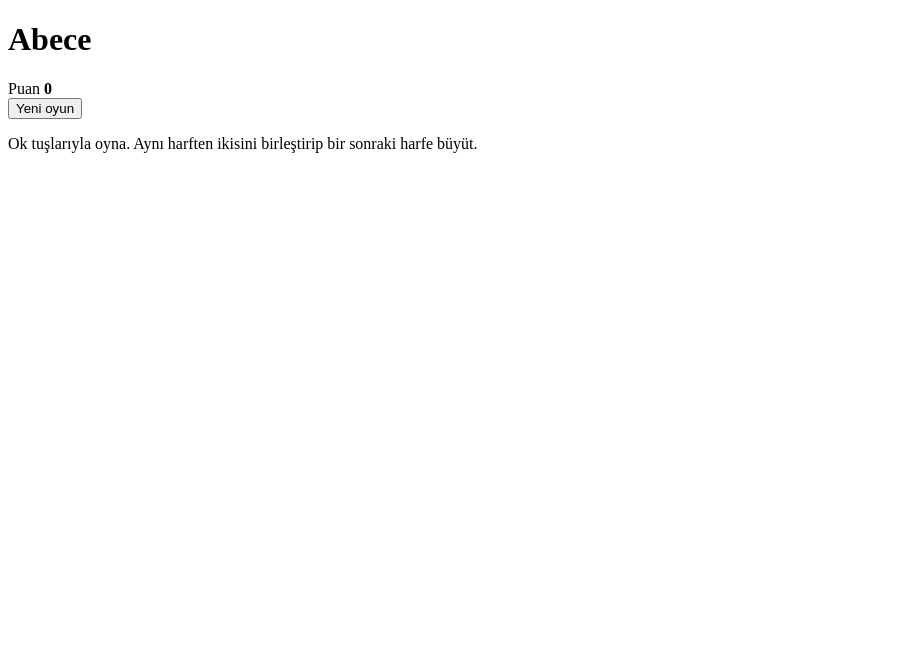
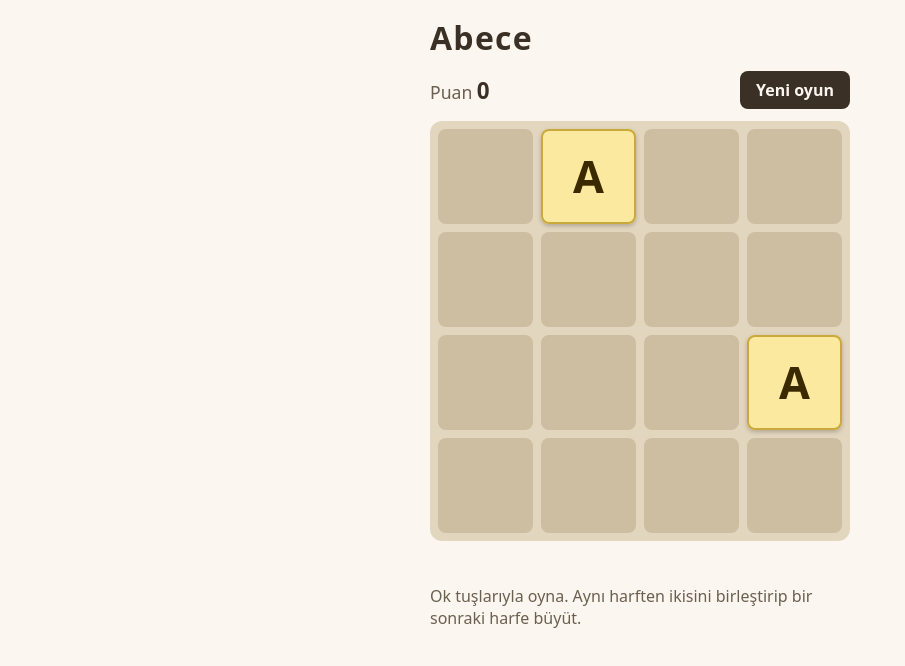
Before and after one commit to dogannahmet/abece, a plain HTML site: page index.html in a window 1280 px wide. Shown: the whole page, without its empty margins (0-905 px from the left). Drawn offline with Linux system fonts and the light colour scheme.

Commit message:
Ekran ve stil: açık palet, harf taşları, ok tuşu bağlantısı
Co-Authored-By: Claude Sonnet 5.5 <noreply@anthropic.com>

```diff
--- a/js/ekran.js
+++ b/js/ekran.js
@@ -1 +1,23 @@
-// js/ekran.js - sonra doldurulacak
+// Tahtayı çizer. Sayıyı harfe çeviren tek yer burasıdır.
+const HARFLER = ["A", "B", "C", "Ç", "D", "E", "F", "G", "Ğ", "H"];
+
+// Tahtayı (0..10 sayıları) ekrana yeniden çizer
+function tahtayiCiz(tahtaEl, tahta) {
+  tahtaEl.textContent = "";
+  for (const satir of tahta) {
+    for (const deger of satir) {
+      const hucre = document.createElement("div");
+      if (deger === 0) {
+        hucre.className = "hucre";
+      } else {
+        hucre.className = "hucre tas a" + deger;
+        hucre.textContent = HARFLER[deger - 1];
+      }
+      tahtaEl.appendChild(hucre);
+    }
+  }
+}
+
+function puaniYaz(puanEl, puan) {
+  puanEl.textContent = puan;
+}
--- a/js/oyun.js
+++ b/js/oyun.js
@@ -1 +1,41 @@
-// js/oyun.js - sonra doldurulacak
+// Ok tuşlarını dinler, mantık ile ekranı bağlar.
+const YONLER = {
+  ArrowLeft: "sol",
+  ArrowRight: "sag",
+  ArrowUp: "yukari",
+  ArrowDown: "asagi",
+};
+
+const tahtaEl = document.getElementById("tahta");
+const puanEl = document.getElementById("puan");
+const mesajEl = document.getElementById("mesaj");
+let durum;
+
+function goster() {
+  tahtayiCiz(tahtaEl, durum.tahta);
+  puaniYaz(puanEl, durum.puan);
+}
+
+function yeniOyunBaslat() {
+  durum = yeniOyun();
+  mesajEl.textContent = "";
+  goster();
+}
+
+document.addEventListener("keydown", (olay) => {
+  const yon = YONLER[olay.key];
+  if (!yon) return;
+  olay.preventDefault(); // ok tuşları sayfayı kaydırmasın
+  const sonuc = hamleYap(durum, yon);
+  if (!sonuc.hareket) return;
+  goster();
+  if (sonuc.kazanmaYeni) mesajEl.textContent = "Tebrikler, H harfine ulaştın! İstersen devam edebilirsin.";
+  if (durum.bitti) mesajEl.textContent = "Oyun bitti. Yeni oyun ile tekrar dene.";
+});
+
+document.getElementById("yeni-oyun").addEventListener("click", (olay) => {
+  olay.currentTarget.blur(); // odak düğmede kalmasın
+  yeniOyunBaslat();
+});
+
+yeniOyunBaslat();
--- a/style.css
+++ b/style.css
@@ -1 +1,101 @@
-/* Abece stilleri (sonra doldurulacak) */
+/* Tüm renkler burada, değişken olarak. Taş renkleri A'dan H'ye koyulaşır. */
+:root {
+  --sayfa: #FBF7F0;
+  --metin: #3A3025;
+  --metin-yumusak: #6B5F50;
+  --tahta: #E3D6BF;
+  --bos-hucre: #CDBEA2;
+  --dugme: #3A3025;
+  --dugme-yazi: #FBF7F0;
+  --kenar-a: #C9A93A; /* A taşını tahtadan ayıran ince kenar */
+  --golge: rgba(58, 48, 37, 0.28);
+
+  --a-zemin: #FBE9A0; --a-harf: #3B2A00;
+  --b-zemin: #FAC9A0; --b-harf: #3B1E00;
+  --c-zemin: #F6A978; --c-harf: #3A1800;
+  --cc-zemin: #E98A3C; --cc-harf: #2A1000;
+  --d-zemin: #E8705A; --d-harf: #2E0E08;
+  --e-zemin: #C8352E; --e-harf: #FFFFFF;
+  --f-zemin: #B3205F; --f-harf: #FFFFFF;
+  --g-zemin: #6E3A8C; --g-harf: #FFFFFF;
+  --gg-zemin: #2E3A8C; --gg-harf: #FFFFFF;
+  --h-zemin: #1B1730; --h-harf: #F2C14E;
+}
+
+* { box-sizing: border-box; }
+
+body {
+  margin: 0;
+  background: var(--sayfa);
+  color: var(--metin);
+  font-family: system-ui, -apple-system, "Segoe UI", sans-serif;
+}
+
+.oyun {
+  width: min(100% - 24px, 420px);
+  margin: 0 auto;
+  padding: 16px 0 32px;
+}
+
+h1 { margin: 0 0 12px; font-size: 2rem; letter-spacing: 0.04em; }
+
+.ust {
+  display: flex;
+  align-items: center;
+  justify-content: space-between;
+  margin-bottom: 12px;
+}
+.puan { font-size: 1.1rem; color: var(--metin-yumusak); }
+.puan strong { color: var(--metin); font-size: 1.4rem; }
+
+button {
+  font: inherit;
+  font-weight: 600;
+  padding: 8px 16px;
+  border: 0;
+  border-radius: 8px;
+  background: var(--dugme);
+  color: var(--dugme-yazi);
+  cursor: pointer;
+}
+button:focus-visible { outline: 3px solid var(--kenar-a); outline-offset: 2px; }
+
+.tahta {
+  display: grid;
+  grid-template-columns: repeat(4, 1fr);
+  gap: 8px;
+  padding: 8px;
+  border-radius: 12px;
+  background: var(--tahta);
+}
+
+.hucre {
+  aspect-ratio: 1;
+  display: flex;
+  align-items: center;
+  justify-content: center;
+  border-radius: 8px;
+  background: var(--bos-hucre);
+  font-size: clamp(1.8rem, 11vw, 2.8rem);
+  font-weight: 800;
+  line-height: 1.4; /* Ç ve Ğ'nin işaretleri kesilmesin */
+  overflow: visible;
+}
+
+/* Dolu taşlar: ince kenar + gölge ile boş hücreden ve tahtadan ayrılır */
+.hucre.tas {
+  box-shadow: 0 2px 4px var(--golge), inset 0 0 0 1px rgba(58, 48, 37, 0.18);
+}
+.hucre.a1  { background: var(--a-zemin);  color: var(--a-harf);  box-shadow: 0 2px 4px var(--golge), inset 0 0 0 2px var(--kenar-a); }
+.hucre.a2  { background: var(--b-zemin);  color: var(--b-harf); }
+.hucre.a3  { background: var(--c-zemin);  color: var(--c-harf); }
+.hucre.a4  { background: var(--cc-zemin); color: var(--cc-harf); }
+.hucre.a5  { background: var(--d-zemin);  color: var(--d-harf); }
+.hucre.a6  { background: var(--e-zemin);  color: var(--e-harf); }
+.hucre.a7  { background: var(--f-zemin);  color: var(--f-harf); }
+.hucre.a8  { background: var(--g-zemin);  color: var(--g-harf); }
+.hucre.a9  { background: var(--gg-zemin); color: var(--gg-harf); }
+.hucre.a10 { background: var(--h-zemin);  color: var(--h-harf); }
+
+.mesaj { min-height: 1.5em; margin: 12px 0 0; font-weight: 700; }
+.yardim { margin: 8px 0 0; color: var(--metin-yumusak); line-height: 1.4; }
```
